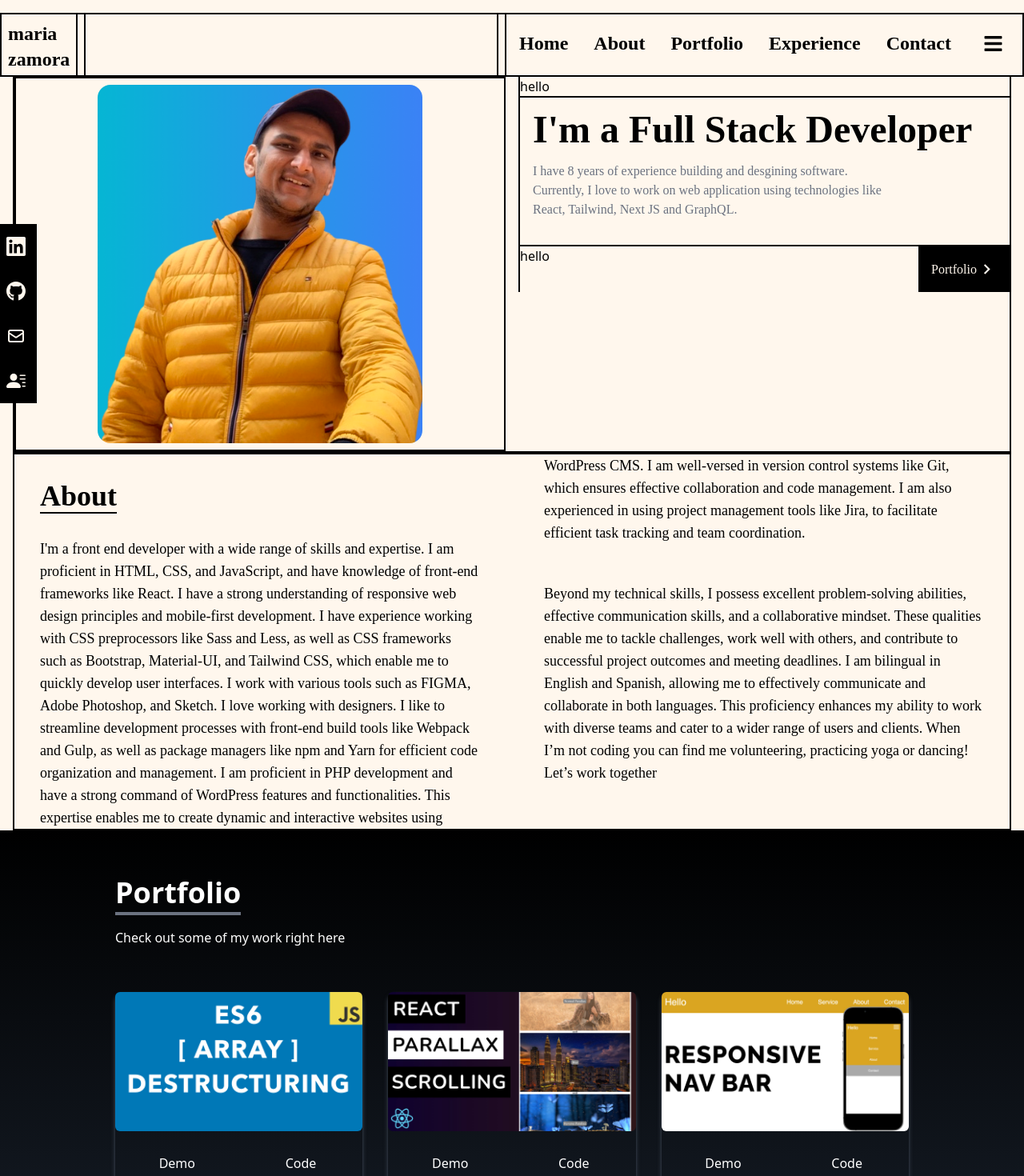
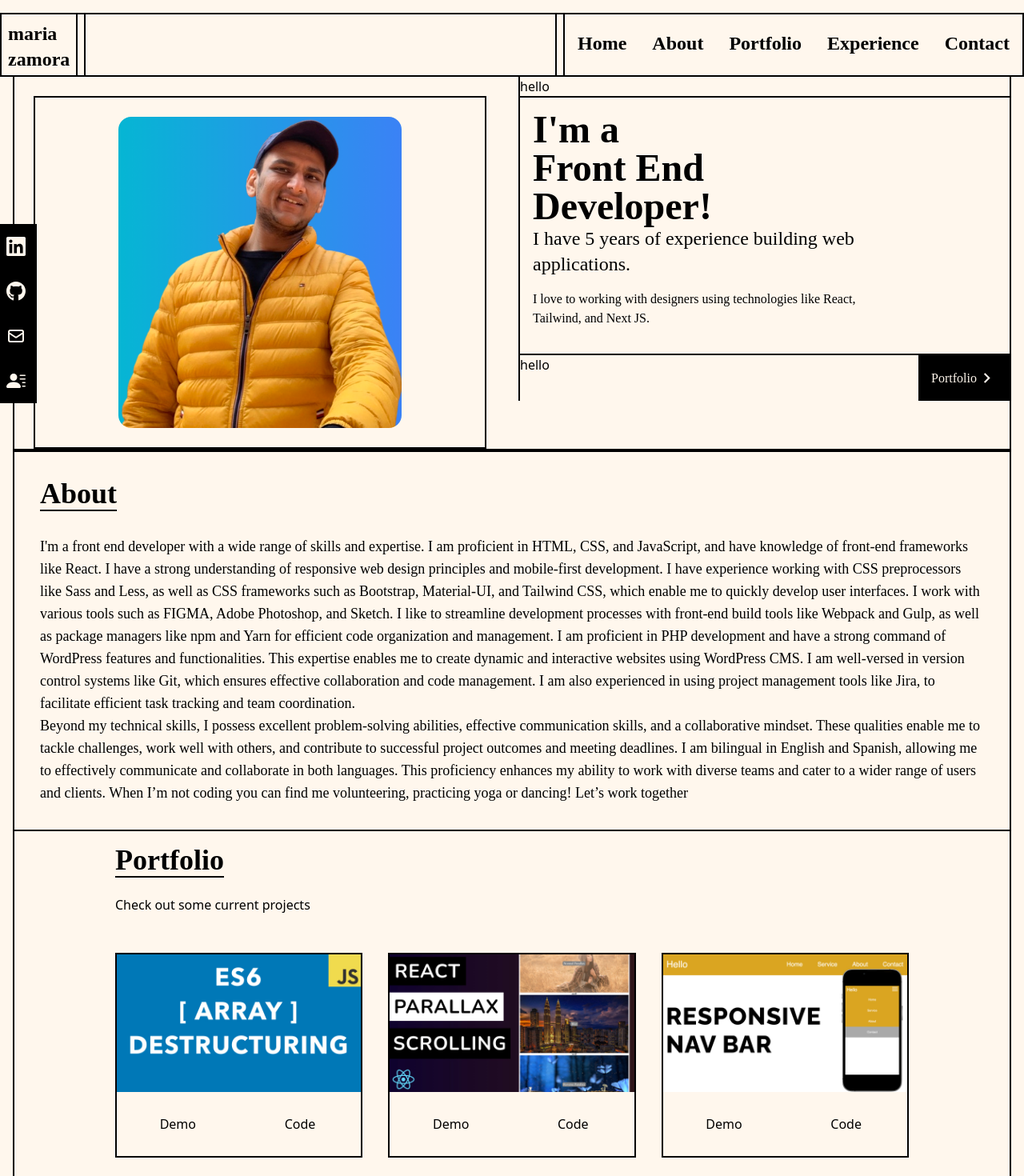
Before and after one commit to zamariac/portfolio23, a React (Create React App) app: page / in a window 1280 px wide. Shown: the top 1470 px of the page at 80% size. Built offline with nearby package versions, Linux system fonts and the light colour scheme; the HTML template or start-up script is replaced by a standard one.

Commit message:
Work components styles adjusted

```diff
--- a/src/components/About.jsx
+++ b/src/components/About.jsx
@@ -4,18 +4,17 @@ const About = () => {
   return (
     <div className="flex px-4"
       name="about">
-      <div className="border-2 border-t-none border-black container md:columns-2 max-w-7xl xl:mx-auto">
+      <div className="border-2 border-t-none border-black container max-w-7xl xl:mx-auto">
         <div className="p-8">
           <div className="pb-8">
             <p className="text-4xl font-bold inline border-b-2 border-black font-bodoni">
               About
             </p>
           </div>
-          <p className="font-montserrat text-lg md:pb-6">
+          <p className="font-montserrat text-lg">
             I'm a front end developer with a wide range of skills and expertise. I am proficient in HTML, CSS, and JavaScript, and have knowledge of front-end frameworks like React. I have a strong understanding of responsive web design principles and mobile-first development. I have experience working with CSS preprocessors like Sass and Less, as well as CSS frameworks such as Bootstrap, Material-UI, and Tailwind CSS, which enable me to quickly develop user interfaces.
-            I work with various tools such as FIGMA, Adobe Photoshop, and Sketch. I love working with designers. I like to streamline development processes with front-end build tools like Webpack and Gulp, as well as package managers like npm and Yarn for efficient code organization and management. I am proficient in PHP development and have a strong command of WordPress features and functionalities. This expertise enables me to create dynamic and interactive websites using WordPress CMS. I am well-versed in version control systems like Git, which ensures effective collaboration and code management. I am also experienced in using project management tools like Jira, to facilitate efficient task tracking and team coordination.
+            I work with various tools such as FIGMA, Adobe Photoshop, and Sketch. I like to streamline development processes with front-end build tools like Webpack and Gulp, as well as package managers like npm and Yarn for efficient code organization and management. I am proficient in PHP development and have a strong command of WordPress features and functionalities. This expertise enables me to create dynamic and interactive websites using WordPress CMS. I am well-versed in version control systems like Git, which ensures effective collaboration and code management. I am also experienced in using project management tools like Jira, to facilitate efficient task tracking and team coordination.
           </p>
-          <br />
           <p className="font-montserrat text-lg">
             Beyond my technical skills, I possess excellent problem-solving abilities, effective communication skills, and a collaborative mindset. These qualities enable me to tackle challenges, work well with others, and contribute to successful project outcomes and meeting deadlines. I am bilingual in English and Spanish, allowing me to effectively communicate and collaborate in both languages. This proficiency enhances my ability to work with diverse teams and cater to a wider range of users and clients.
 
--- a/src/components/Home.jsx
+++ b/src/components/Home.jsx
@@ -10,8 +10,8 @@ const Home = () => {
     >
       <div className="flex px-4">
         <div className="border-2 border-t-0 border-black container md:columns-2 max-w-7xl xl:mx-auto">
-                <div>
-                <div className="div.p-4 border-2 border-black">
+                <div className="m-6">
+                <div className="p-4 border-2 border-black">
                   <img
                     src={HeroImage}
                     alt="my profile"
@@ -24,13 +24,13 @@ const Home = () => {
 
                     <div className="md:border-t-2 border-black">
                     <div className="p-4">
-                      <h1 className="text-6xl md:text-5xl font-bold text-black">
-                        I'm a Full Stack Developer
+                      <h1 className="text-8xl md:text-5xl font-bold text-black">
+                        I'm a <br /> Front End <br/>Developer!
                       </h1>
-                      <p className="text-gray-500 py-4 max-w-md font-montserrat">
-                        I have 8 years of experience building and desgining software.
-                        Currently, I love to work on web application using technologies like
-                        React, Tailwind, Next JS and GraphQL.
+                      <h3 className="max-w-md font-montserrat text-2xl">I have 5 years of experience building web applications.</h3>
+                      <p className="py-4 max-w-md font-montserrat text-md">
+                        I love to working with designers using technologies like
+                        React, Tailwind, and Next JS.
                       </p>
                     </div>
                   </div>
--- a/src/components/NavBar.jsx
+++ b/src/components/NavBar.jsx
@@ -52,7 +52,7 @@ const NavBar = () => {
           </div>
           <div
         onClick={() => setNav(!nav)}
-        className="cursor-pointer p-6 z-10 smd:hidden"
+        className="cursor-pointer p-6 z-10 md:hidden"
       >
         {nav ? <FaTimes size={30} /> : <FaBars size={25} />}
       </div>
--- a/src/components/Portfolio.jsx
+++ b/src/components/Portfolio.jsx
@@ -1,10 +1,7 @@
 import React from "react";
 import arrayDestruct from "../assets/portfolio/arrayDestruct.jpg";
-import installNode from "../assets/portfolio/installNode.jpg";
 import navbar from "../assets/portfolio/navbar.jpg";
 import reactParallax from "../assets/portfolio/reactParallax.jpg";
-import reactSmooth from "../assets/portfolio/reactSmooth.jpg";
-import reactWeather from "../assets/portfolio/reactWeather.jpg";
 
 const Portfolio = () => {
   const portfolios = [
@@ -22,39 +19,40 @@ const Portfolio = () => {
     },
     {
       id: 4,
-      src: reactSmooth,
+      src: arrayDestruct,
     },
     {
       id: 5,
-      src: installNode,
+      src: reactParallax,
     },
     {
       id: 6,
-      src: reactWeather,
+      src: navbar,
     },
   ];
 
   return (
-    <div className="bg-white">
-      <div
+    <div
       name="portfolio"
-      className="bg-gradient-to-b from-black to-gray-800 w-full text-white md:h-screen"
+      className="flex px-4"
     >
+      <div className="border-2 border-t-0 border-black container max-w-7xl xl:mx-auto">
+        <div>
       <div className="max-w-screen-lg p-4 mx-auto flex flex-col justify-center w-full h-full">
-        <div className="pb-8">
-          <p className="text-4xl font-bold inline border-b-4 border-gray-500">
+
+        <div className="pb-6">
+          <h2 className="text-4xl font-bold inline border-b-2 border-black">
             Portfolio
-          </p>
-          <p className="py-6">Check out some of my work right here</p>
+          </h2>
+          <p className="py-6">Check out some current projects</p>
         </div>
 
-        <div className="grid sm:grid-cols-2 md:grid-cols-3 gap-8 px-12 sm:px-0">
+        <div className="grid sm:grid-cols-2 md:grid-cols-3 gap-8 px-6 sm:px-0">
           {portfolios.map(({ id, src }) => (
-            <div key={id} className="shadow-md shadow-gray-600 rounded-lg">
+            <div key={id} className="border-2 border-black">
               <img
                 src={src}
                 alt=""
-                className="rounded-md duration-200 hover:scale-105"
               />
               <div className="flex items-center justify-center">
                 <button className="w-1/2 px-6 py-3 m-4 duration-200 hover:scale-105">
@@ -68,6 +66,7 @@ const Portfolio = () => {
           ))}
         </div>
       </div>
+      </div>
     </div>
     </div>
   );
```
